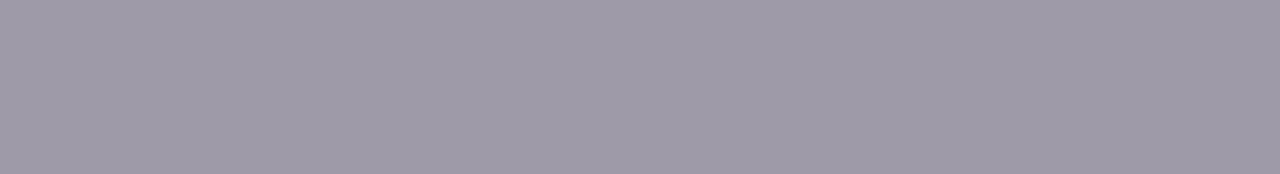
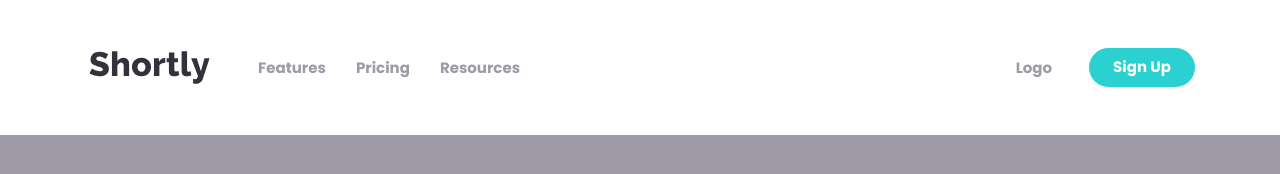
Before and after one commit to MuhammadabdullohOmadullo/shortly, a plain HTML site: page index.html in a window 1280 px wide. Drawn offline with Linux system fonts and the light colour scheme.

Commit message:
Add site-header

```diff
--- a/css/styles.css
+++ b/css/styles.css
@@ -79,7 +79,126 @@ img {
   margin-left: auto;
   margin-right: auto;
 }
+/* BUTTON  */
+.button {
+  display: inline-block;
+  padding: 14px 40px;
+  border-radius: 28px;
+  border: 0;
+  background-color: var(--accent-color);
+  color: #fff;
+  font-size: 30px;
+  line-height: 30px;
+  font-weight: bold;
+  text-align: center;
+  text-decoration: none;
+  cursor: pointer;
+}
+
+.button:hover {
+background-color: var(--accent-color);
+}
+
+.button:active {
+opacity: 0.6;
+}
+
+.button__small {
+  padding: 8px 24px;
+  font-size: 15px;
+  line-height: 22.5px;
+}
+
+.button--big {
+  padding: 18px 40px 16px;
+}
+
+.button--rectangle{
+  border-radius: 5px;
+}
+.button--rectangle-big {
+  border-radius: 10px;
+}
+
 /* MAIN-CONTENT */
 .main-content {
   flex-grow: 1;
 }
+
+/* SITE-HEADER  */
+.site-header {
+padding-top: 48px;
+padding-bottom: 48px;
+background-color: #fff;
+font-weight: bold;
+line-height: normal;
+}
+.site-header__container {
+  display: flex;
+  align-items: center;
+}
+.site-header__logo {
+margin-right: 45px;
+}
+/* LOGO  */
+.logo {
+  display: inline-block;
+}
+
+.logo:hover{
+  opacity: 0.8;
+}
+.logo:active{
+  opacity: 0.6;
+}
+
+.logo_img {
+display: block;
+width: 128px;
+height: 33px;
+object-fit: contain;
+}
+.site-header__sitenav {
+  margin-right: auto;
+}
+.sitenav {
+
+}
+.sitenav-list {
+display: flex;
+padding: 0;
+margin: 0;
+list-style: none;
+}
+.sitenav__item:not(:last-child) {
+  margin-right: 30px;
+}
+.sitenav__link {
+  display: block;
+  text-decoration: none;
+  color: var(--text-color);
+}
+.sitenav__link:hover {
+  color: var(--heading-color);
+}
+.sitenav__link:active {
+  opacity: 0.6;
+}
+
+.site-header__auth {
+  display: flex;
+  align-items: center;
+  margin-left: 45px;
+}
+.site-header__logo-link {
+  margin-right: 37px;
+  color: var(--text-color);
+  text-decoration: none;
+}
+
+.site-header__logo-link:hover {
+  color: var(--heading-color);
+}
+.site-header__logo-link:active {
+  opacity: 0.6;
+}
--- a/index.html
+++ b/index.html
@@ -11,6 +11,29 @@
 </head>
 <body>
 
+  <!-- SITE_HEADER -->
+   <header class="site-header">
+    <div class="site-header__container container">
+      <!-- LOGO -->
+       <a class="site-header__logo logo" href="">
+          <img class="logo_img" src="img/Shortly.svg" alt="shortly logo" width="120" height="33">
+       </a>
+
+         <nav class="site-header__sitenav sitenav">
+           <ul class="sitenav-list">
+              <li class="sitenav__item"><a class="sitenav__link" href="#">Features</a></li>
+              <li class="sitenav__item"><a class="sitenav__link" href="#">Pricing</a></li>
+              <li class="sitenav__item"><a class="sitenav__link" href="#">Resources</a></li>
+           </ul>
+         </nav>
+
+
+         <div class="site-header__auth">
+           <a class="site-header__logo-link" href="#">Logo</a>
+           <a class="button button__small" href="#">Sign Up</a>
+         </div>
+    </div>
+   </header>
 
   <script src="js/main.js"></script>
 </body>
```
Also changed, not shown: img/Shortly.svg (added).
